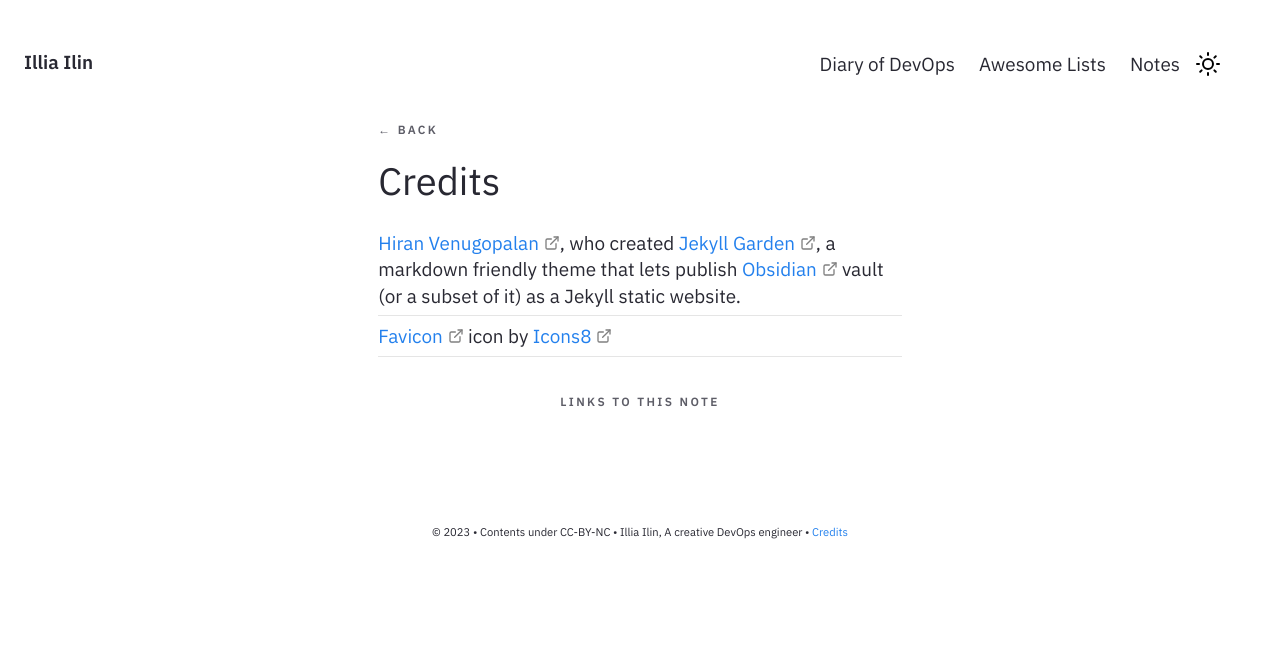
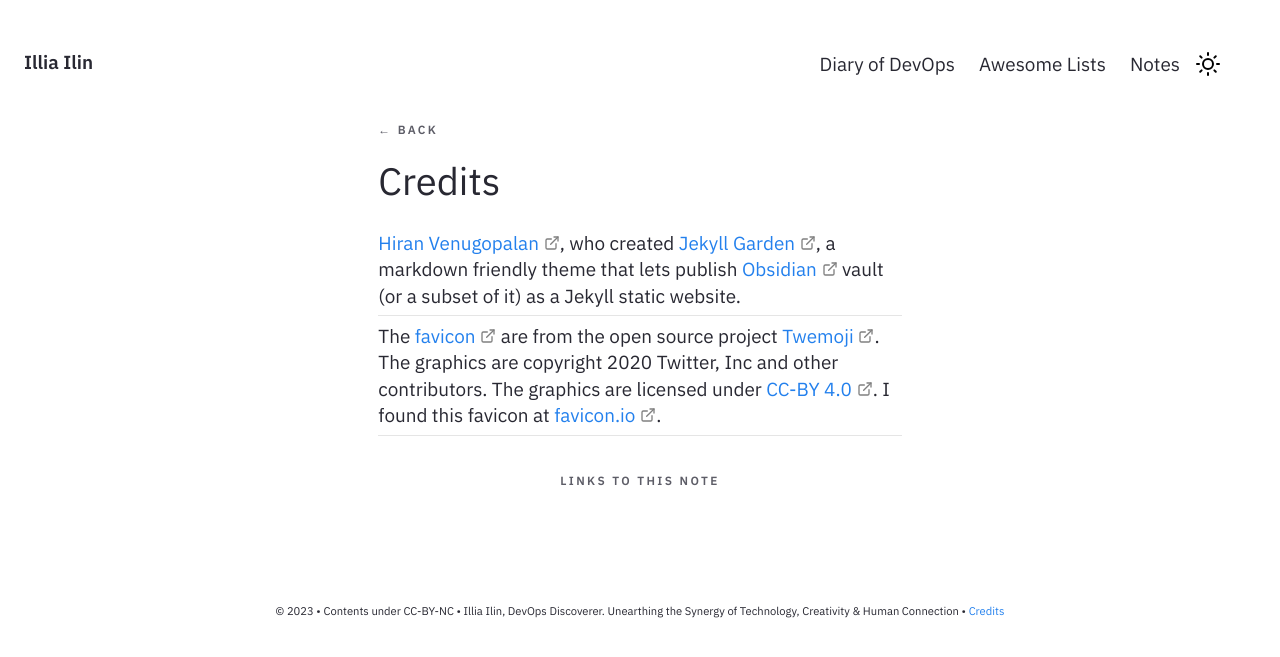
Before and after one commit to illia-ilin/illia-ilin.github.io, a Jekyll site: the page built from _notes/Public/Credits.md, in a window 1280 px wide. Shown: the top 657 px of the page. Built offline with Jekyll 4.4.1, drawn with Linux system fonts in a browser that asks for light colours.

Commit message:
Updated my position

```diff
--- a/_config.yml
+++ b/_config.yml
@@ -28,15 +28,15 @@ baseurl: ""
 # Website Header, Description, Footer year and text.
 # If you are deleting this, make sure you remove it from HTML files too
 heading: Illia Ilin
-content: A creative DevOps engineer
+content: DevOps Discoverer. Unearthing the Synergy of Technology, Creativity & Human Connection
 copyright:
   year: © 2023
-  msg: Contents under CC-BY-NC • Illia Ilin, A creative DevOps engineer
+  msg: Contents under CC-BY-NC • Illia Ilin, DevOps Discoverer. Unearthing the Synergy of Technology, Creativity & Human Connection
 
 # Custom fields, used on the site
 me:
   name: Illia Ilin
-  position: A creative DevOps engineer
+  position: DevOps Discoverer. Unearthing the Synergy of Technology, Creativity & Human Connection
 
 # Set title and content for private & broken link tooltop
 privatelinks:
--- a/_notes/Public/Credits.md
+++ b/_notes/Public/Credits.md
@@ -7,4 +7,4 @@ format: list
 ---
 
 - [Hiran Venugopalan](https://hiran.in/), who created [Jekyll Garden](https://jekyll-garden.github.io/), a markdown friendly theme that lets publish [Obsidian](https://obsidian.md/) vault (or a subset of it) as a Jekyll static website.
-- [Favicon](https://icons8.com/icon/p4GqB4Gm0r6s/high-importance) icon by [Icons8](https://icons8.com/)
+- The [favicon](https://github.com/twitter/twemoji/blob/master/assets/svg/2728.svg) are from the open source project [Twemoji](https://twemoji.twitter.com/). The graphics are copyright 2020 Twitter, Inc and other contributors. The graphics are licensed under [CC-BY 4.0](https://creativecommons.org/licenses/by/4.0/). I found this favicon at [favicon.io](https://favicon.io/emoji-favicons/sparkles/).
```
Also changed, not shown: pages/index.md (+1 -1 lines).
